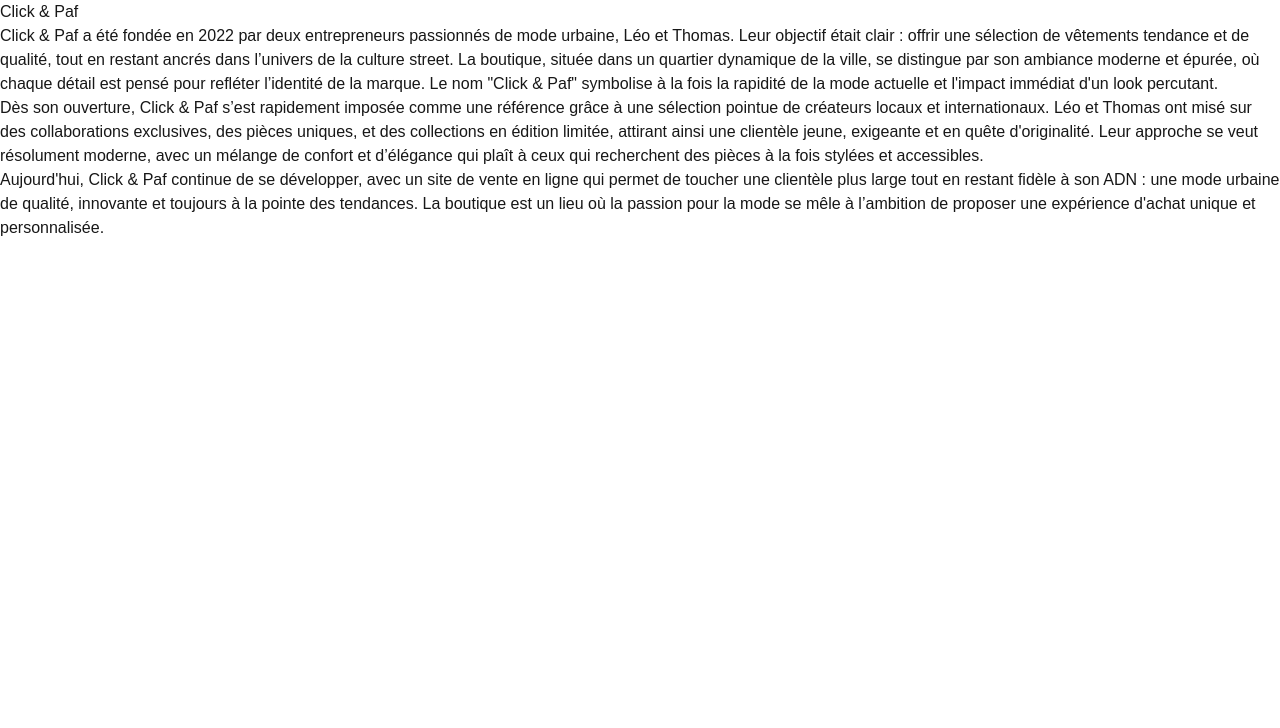
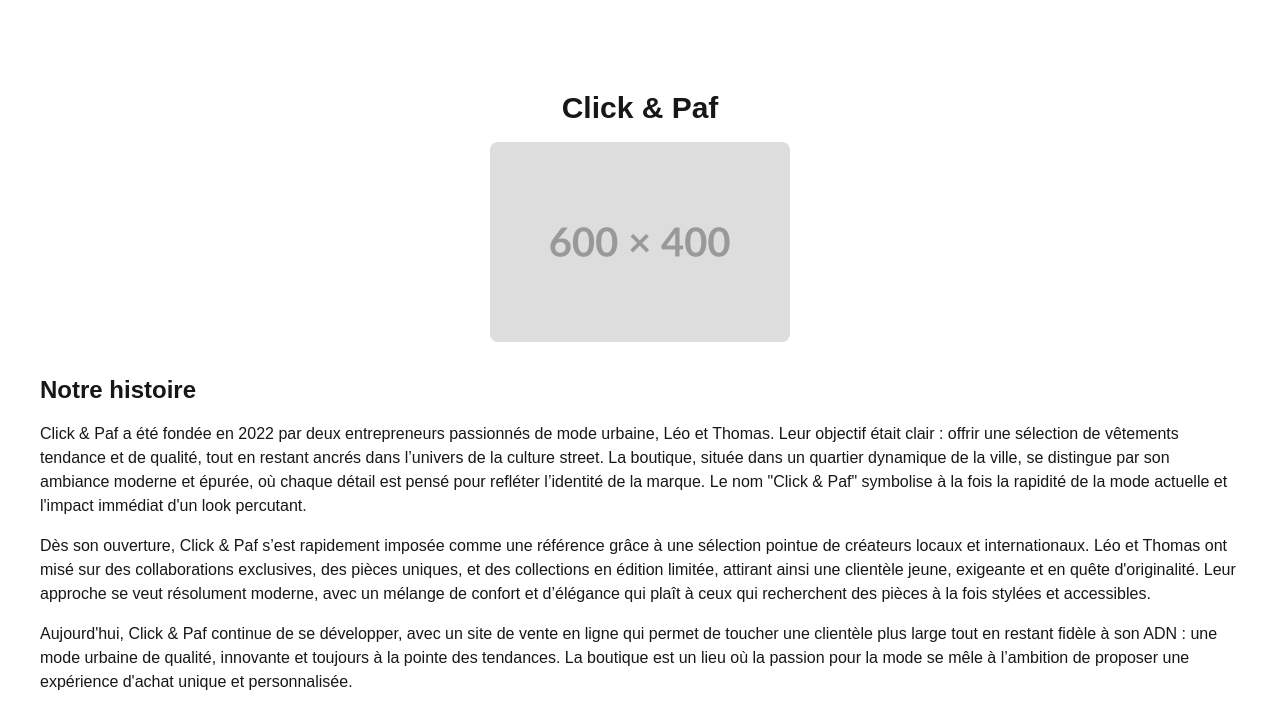
Before and after one commit to adrienqua/clicketpaf, a Next.js app: page / in a window 1280 px wide. Shown: the top 728 px of the page. Built offline with nearby package versions, Linux system fonts and the light colour scheme.

Commit message:
home content

```diff
--- a/app/page.tsx
+++ b/app/page.tsx
@@ -22,29 +22,40 @@ export const metadata: Metadata = {
 
 export default function Home() {
     return (
-        <main>
-            <h1>Click & Paf</h1>
-            <p>
-                Click & Paf a été fondée en 2022 par deux entrepreneurs passionnés de mode urbaine, Léo et Thomas. Leur
-                objectif était clair : offrir une sélection de vêtements tendance et de qualité, tout en restant ancrés
-                dans l’univers de la culture street. La boutique, située dans un quartier dynamique de la ville, se
-                distingue par son ambiance moderne et épurée, où chaque détail est pensé pour refléter l’identité de la
-                marque. Le nom "Click & Paf" symbolise à la fois la rapidité de la mode actuelle et l'impact immédiat
-                d'un look percutant.
-            </p>
-            <p>
-                Dès son ouverture, Click & Paf s’est rapidement imposée comme une référence grâce à une sélection
-                pointue de créateurs locaux et internationaux. Léo et Thomas ont misé sur des collaborations exclusives,
-                des pièces uniques, et des collections en édition limitée, attirant ainsi une clientèle jeune, exigeante
-                et en quête d'originalité. Leur approche se veut résolument moderne, avec un mélange de confort et
-                d’élégance qui plaît à ceux qui recherchent des pièces à la fois stylées et accessibles.
-            </p>
-            <p>
-                Aujourd'hui, Click & Paf continue de se développer, avec un site de vente en ligne qui permet de toucher
-                une clientèle plus large tout en restant fidèle à son ADN : une mode urbaine de qualité, innovante et
-                toujours à la pointe des tendances. La boutique est un lieu où la passion pour la mode se mêle à
-                l’ambition de proposer une expérience d'achat unique et personnalisée.
-            </p>
+        <main className="flex flex-col container mx-auto items-center justify-center min-h-screen max-w-[1200px]">
+            <h1 className="text-3xl font-bold mb-4">Click & Paf</h1>
+            <Image
+                src="/img/placeholder.png"
+                alt="Histoire de Clicketpaf"
+                width={300}
+                height={200}
+                className="rounded-lg mb-8"
+            />
+            <div>
+                <h2 className="text-2xl font-bold mb-4">Notre histoire</h2>
+                <p className="mb-4">
+                    Click & Paf a été fondée en 2022 par deux entrepreneurs passionnés de mode urbaine, Léo et Thomas.
+                    Leur objectif était clair : offrir une sélection de vêtements tendance et de qualité, tout en
+                    restant ancrés dans l’univers de la culture street. La boutique, située dans un quartier dynamique
+                    de la ville, se distingue par son ambiance moderne et épurée, où chaque détail est pensé pour
+                    refléter l’identité de la marque. Le nom "Click & Paf" symbolise à la fois la rapidité de la mode
+                    actuelle et l'impact immédiat d'un look percutant.
+                </p>
+                <p className="mb-4">
+                    Dès son ouverture, Click & Paf s’est rapidement imposée comme une référence grâce à une sélection
+                    pointue de créateurs locaux et internationaux. Léo et Thomas ont misé sur des collaborations
+                    exclusives, des pièces uniques, et des collections en édition limitée, attirant ainsi une clientèle
+                    jeune, exigeante et en quête d'originalité. Leur approche se veut résolument moderne, avec un
+                    mélange de confort et d’élégance qui plaît à ceux qui recherchent des pièces à la fois stylées et
+                    accessibles.
+                </p>
+                <p className="mb-4">
+                    Aujourd'hui, Click & Paf continue de se développer, avec un site de vente en ligne qui permet de
+                    toucher une clientèle plus large tout en restant fidèle à son ADN : une mode urbaine de qualité,
+                    innovante et toujours à la pointe des tendances. La boutique est un lieu où la passion pour la mode
+                    se mêle à l’ambition de proposer une expérience d'achat unique et personnalisée.
+                </p>
+            </div>
         </main>
     )
 }
```
Also changed, not shown: public/img/placeholder.png (added).
